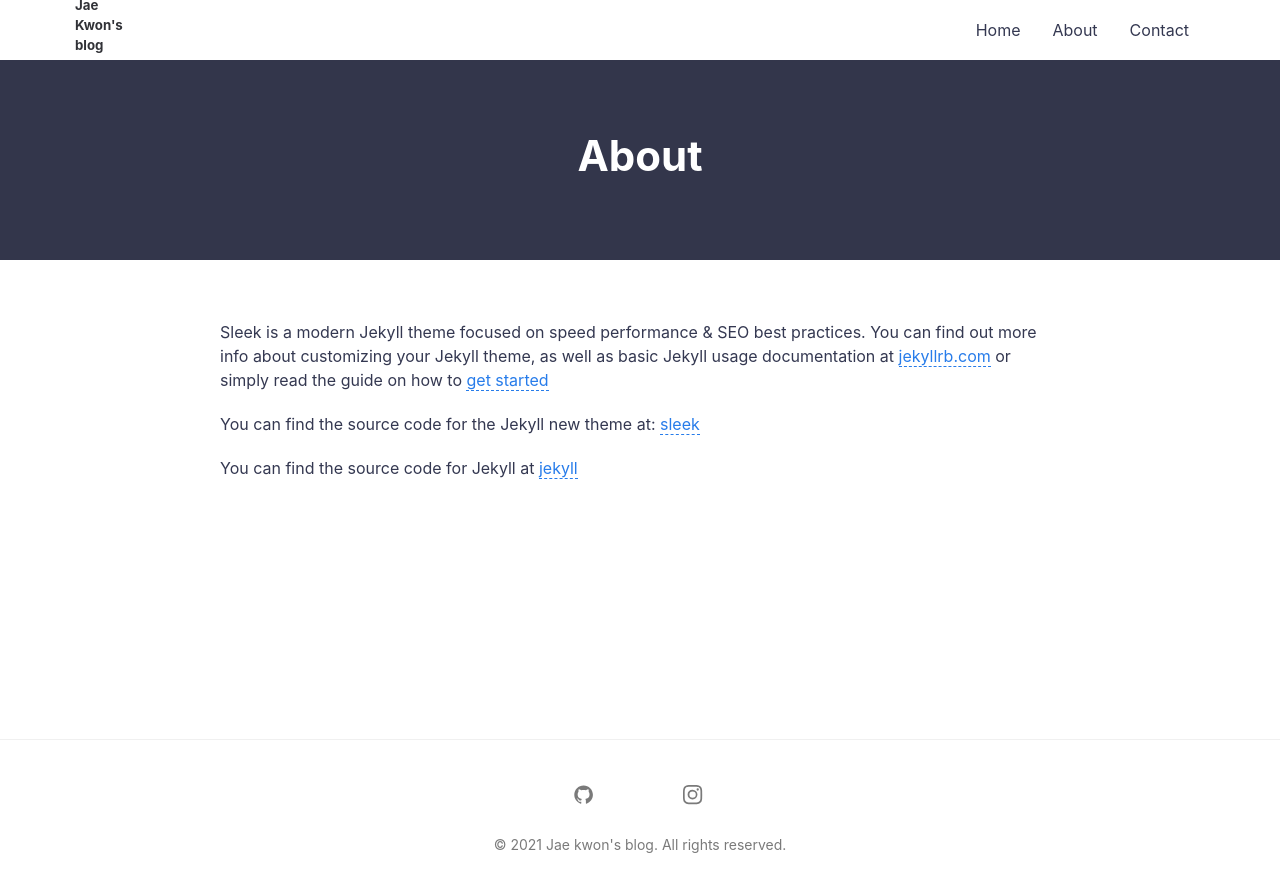
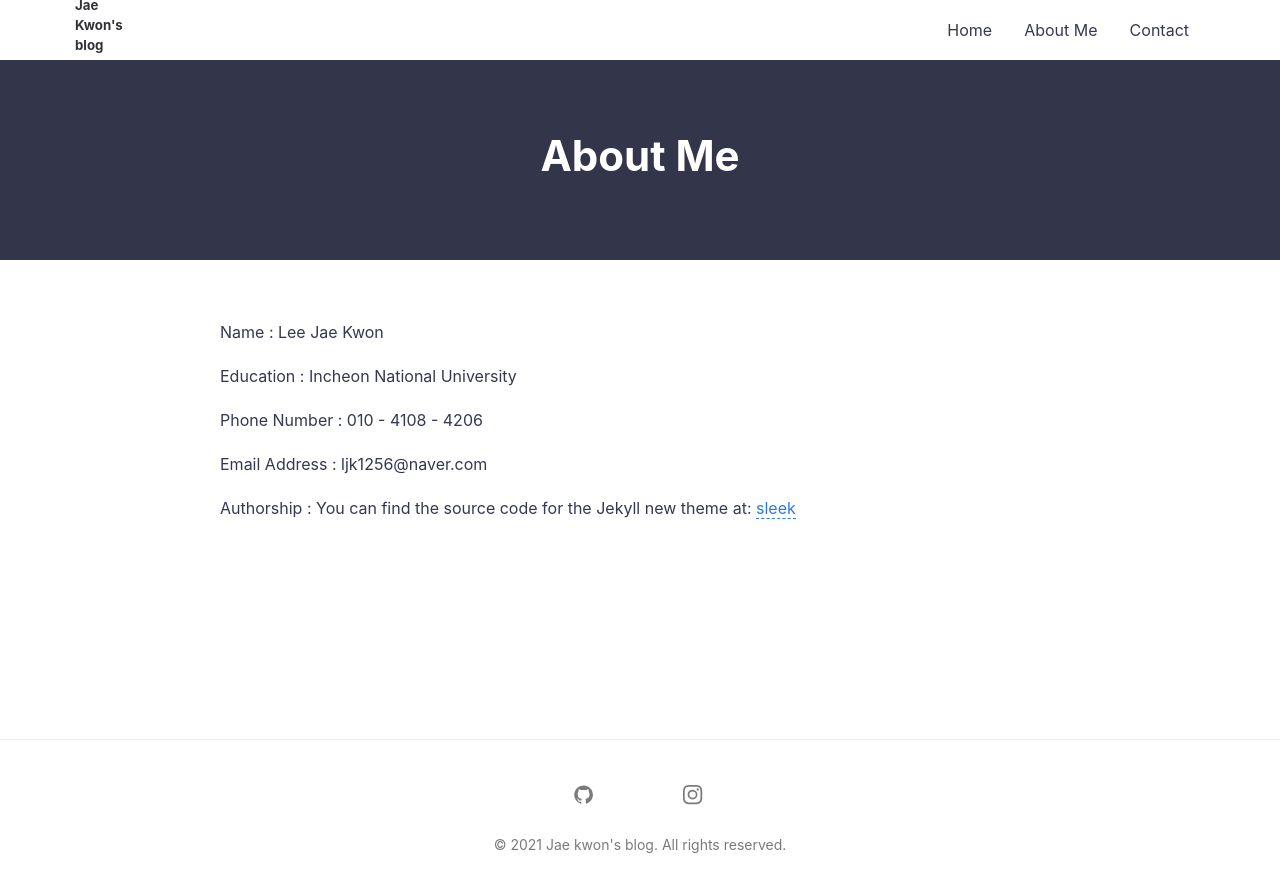
Before and after one commit to ljk1256/ljk1256.github.io, a Jekyll site: the page built from about Me.md, in a window 1280 px wide. Shown: the top 892 px of the page. Built offline with Jekyll 4.4.1, drawn with Linux system fonts in a browser that asks for light colours.

Commit message:
correct about me

```diff
--- a/_includes/header.html
+++ b/_includes/header.html
@@ -9,7 +9,7 @@
       <nav class="header__links">
         <div class="container header__links-wrapper">
           <a class="header__link" href="{{ '/' | relative_url }}" itemprop="url"><span itemprop="name">Home</span></a>
-          <a class="header__link" href="{{ '/about' | relative_url }}" itemprop="url"><span itemprop="name">About</span></a>
+          <a class="header__link" href="{{ '/about' | relative_url }}" itemprop="url"><span itemprop="name">About Me</span></a>
           <a class="header__link" href="{{ '/contact' | relative_url }}" itemprop="url">
             <span itemprop="name">Contact</span>
           </a>
--- /dev/null
+++ b/about Me.md
@@ -0,0 +1,15 @@
+---
+layout: page
+title: About Me
+permalink: /about/
+---
+Name : Lee Jae Kwon
+
+Education : Incheon National University
+
+Phone Number : 010 - 4108 - 4206
+
+Email Address : ljk1256@naver.com
+
+Authorship : You can find the source code for the Jekyll new theme at:
+[sleek](https://github.com/janczizikow/sleek)
--- a/about.md
+++ /dev/null
@@ -1,13 +0,0 @@
----
-layout: page
-title: About
-permalink: /about/
----
-
-Sleek is a modern Jekyll theme focused on speed performance & SEO best practices. You can find out more info about customizing your Jekyll theme, as well as basic Jekyll usage documentation at [jekyllrb.com](http://jekyllrb.com/) or simply read the guide on how to [get started](/getting-started)
-
-You can find the source code for the Jekyll new theme at:
-[sleek](https://github.com/janczizikow/sleek)
-
-You can find the source code for Jekyll at
-[jekyll](https://github.com/jekyll/jekyll)
```
